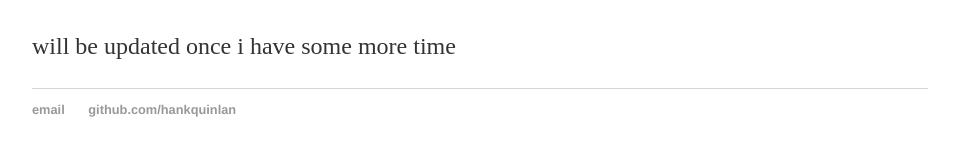
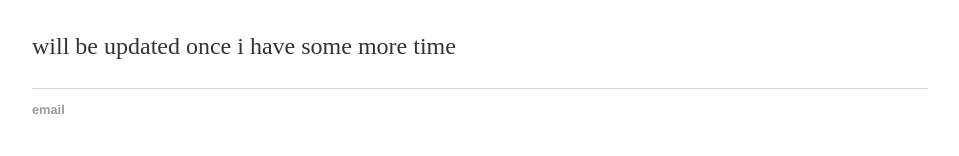
Before and after one commit to alighadyali/alighadyali.github.io, a Jekyll site: the page built from index.html, in a window 1280 px wide. Shown: the part 167-323 px from the top of the page, without its empty margins (160-1119 px from the left). Built offline with Jekyll 4.4.1, drawn with Linux system fonts in a browser that asks for light colours.

Commit message:
Update default.html

```diff
--- a/_layouts/default.html
+++ b/_layouts/default.html
@@ -21,8 +21,8 @@
 			</div><!-- /.container -->
 			<footer>
 	    		<ul>
-	        		<li><a href="mailto:hankquinlanhub@gmail.com">email</a></li>
-	        		<li><a href="https://github.com/hankquinlan">github.com/hankquinlan</a></li>
+	        		<li><a href="mailto:alighadyalib@gmail.com">email</a></li>
+
 				</ul>
 			</footer>
 		</body>
```
